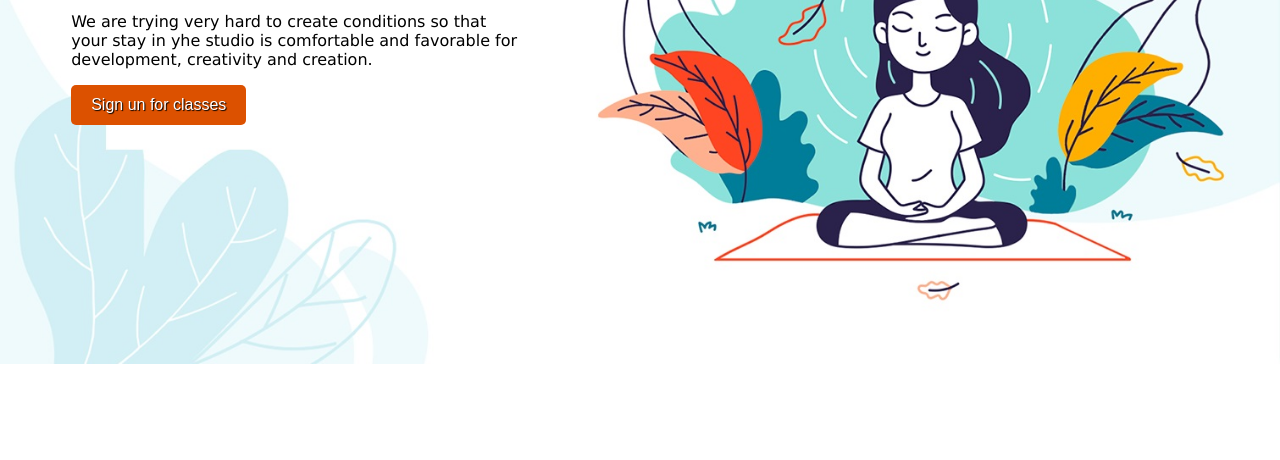
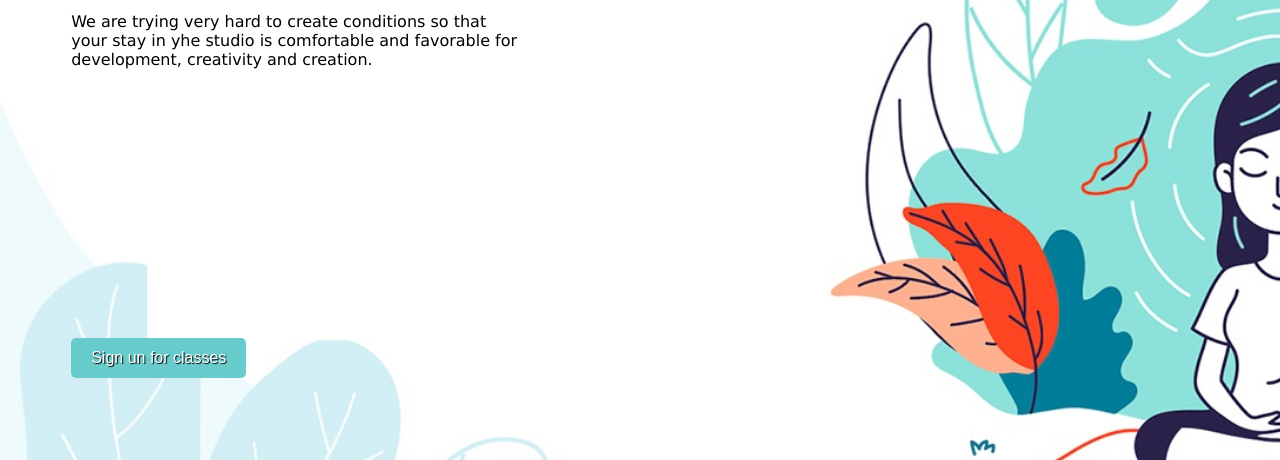
Before and after one commit to liliiavint/48-grupe-joga, a website: page index.html in a window 1280 px wide. In both pictures the pointer is over the button "Sign un for classes". Shown: the part 340-800 px from the top of the page. Drawn offline with Linux system fonts and the light colour scheme.

Commit message:
Update main.css

```diff
--- a/css/main.css
+++ b/css/main.css
@@ -39,6 +39,7 @@ p{
 .btn {
     border: 0;
     line-height: 2.5;
+    margin: 20%;
     padding: 0 20px;
     margin-left: 5%;
     font-size: 1rem;
@@ -50,6 +51,6 @@ p{
 
   }
 .btn:hover {
-    /*background-color:#65cccc;
-    transition: 0.7s;*/
+    background-color: #69cccc;
+    transition: 0.7s;
 }
```
